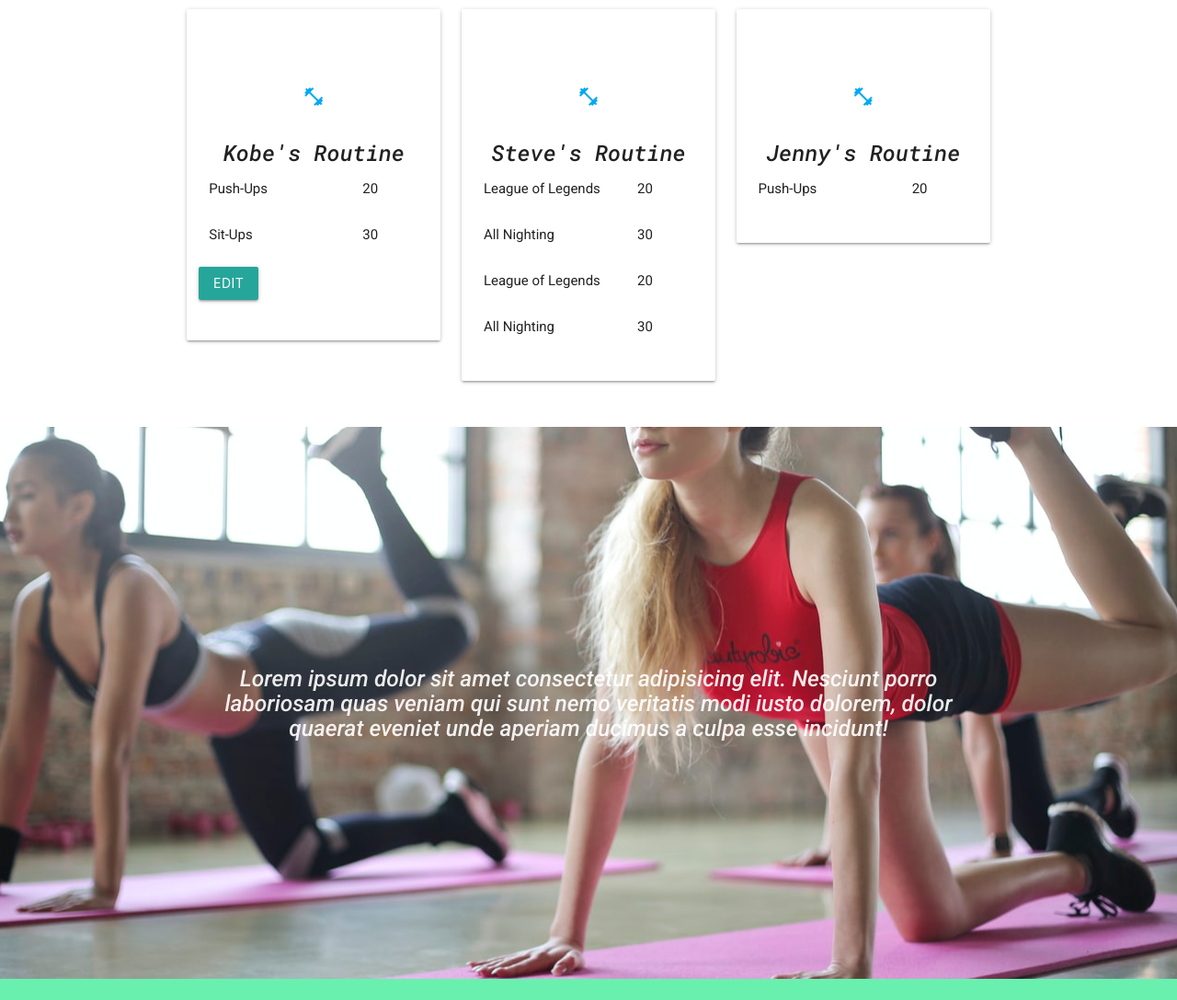
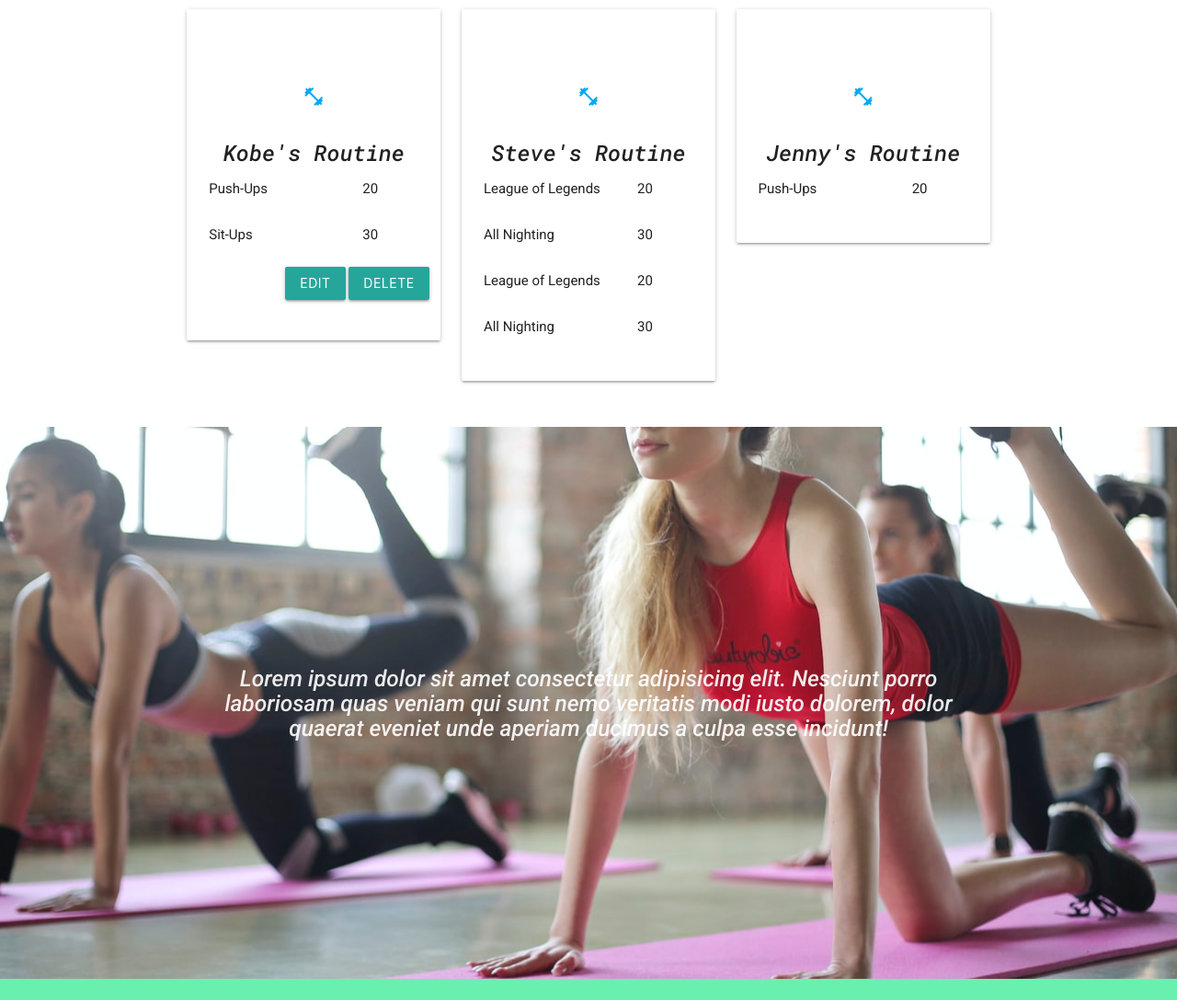
Before and after one commit to ssjlee93/RU-2020-proj-ct-02, a website: page public/userRoutines.html in a window 1280 px wide. Shown: the part 791-1878 px from the top of the page at 92% size. Drawn offline with nearby package versions, Linux system fonts and the light colour scheme.

Commit message:
updated user routine page

```diff
--- a/public/userRoutines.html
+++ b/public/userRoutines.html
@@ -77,8 +77,9 @@
                         <p>30</p>
                       </div>
                     </div>
-                    <div class="row">
-                      <button class="waves-effect waves-light btn">Edit</button>
+                    <div class="row right-align">
+                      <button id="editBtn" class="waves-effect waves-light btn">Edit</button>
+                      <button id="deleteBtn" class="waves-effect waves-light btn">Delete</button>
                     </div>
                 </div>
             </div>
```
